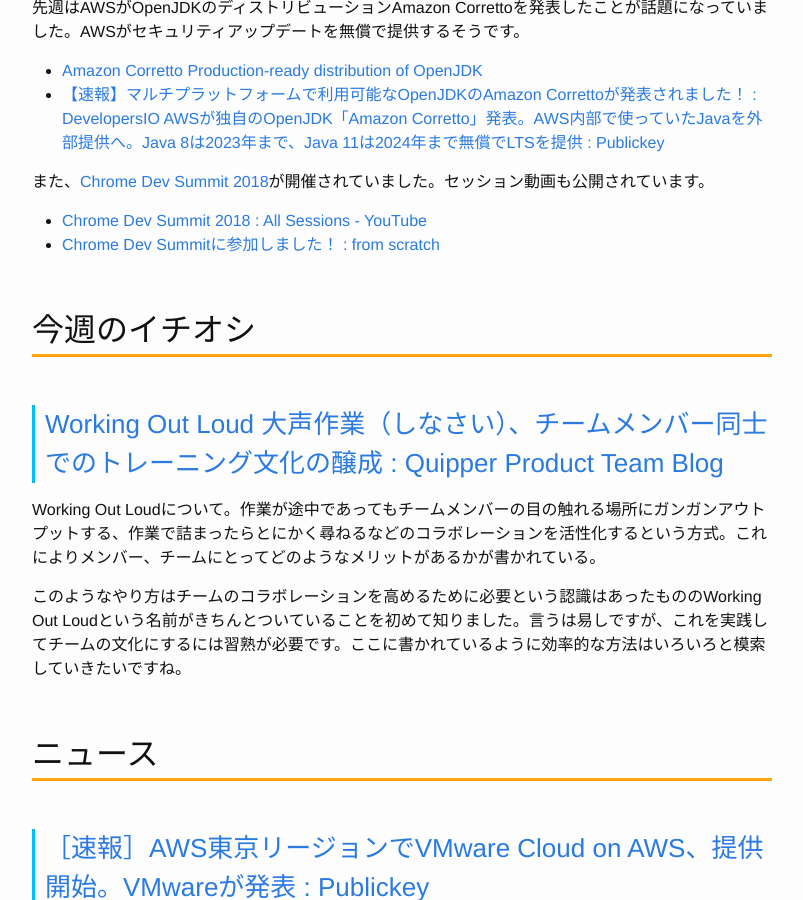
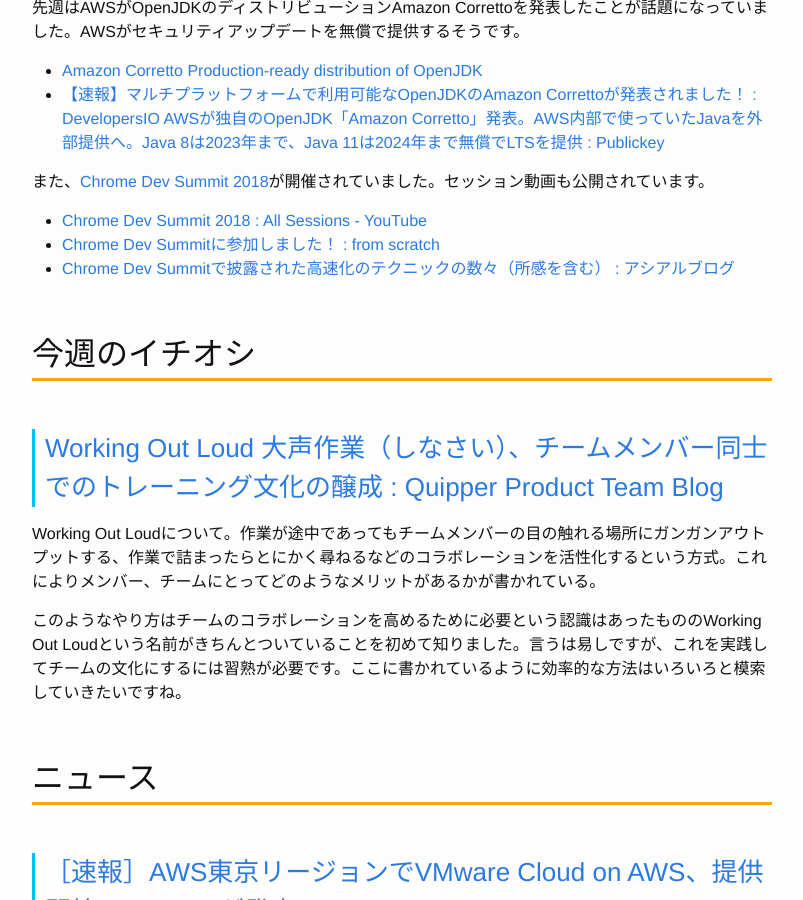
Before and after one commit to Gather-Tech/Gather-Tech.github.io, a Jekyll site: the page built from _posts/2018/2018-11-19-Gather125.md, in a window 1280 px wide and 900 px high, scrolled down 636 px. Shown: the whole window, without its empty margins (238-1041 px from the left). Built offline with Jekyll 4.4.1, drawn with Linux system fonts in a browser that asks for light colours.

Commit message:
add an article

```diff
--- a/_posts/2018/2018-11-19-Gather125.md
+++ b/_posts/2018/2018-11-19-Gather125.md
@@ -18,6 +18,7 @@
 
 - [Chrome Dev Summit 2018 : All Sessions - YouTube](https://www.youtube.com/playlist?list=PLNYkxOF6rcIDjlCx1PcphPpmf43aKOAdF&_polymer=true)
 - [Chrome Dev Summitに参加しました！ : from scratch](https://yosuke-furukawa.hatenablog.com/entry/2018/11/16/200626)
+- [Chrome Dev Summitで披露された高速化のテクニックの数々（所感を含む） : アシアルブログ](http://blog.asial.co.jp/2018/11/19/Chrome_Dev_Summit%E3%81%A7%E6%8A%AB%E9%9C%B2%E3%81%95%E3%82%8C%E3%81%9F%E9%AB%98%E9%80%9F%E5%8C%96%E3%81%AE%E3%83%86%E3%82%AF%E3%83%8B%E3%83%83%E3%82%AF%E3%81%AE%E6%95%B0%E3%80%85%EF%BC%88%E6%89%80%E6%84%9F)
 
 ## 今週のイチオシ
 
```
